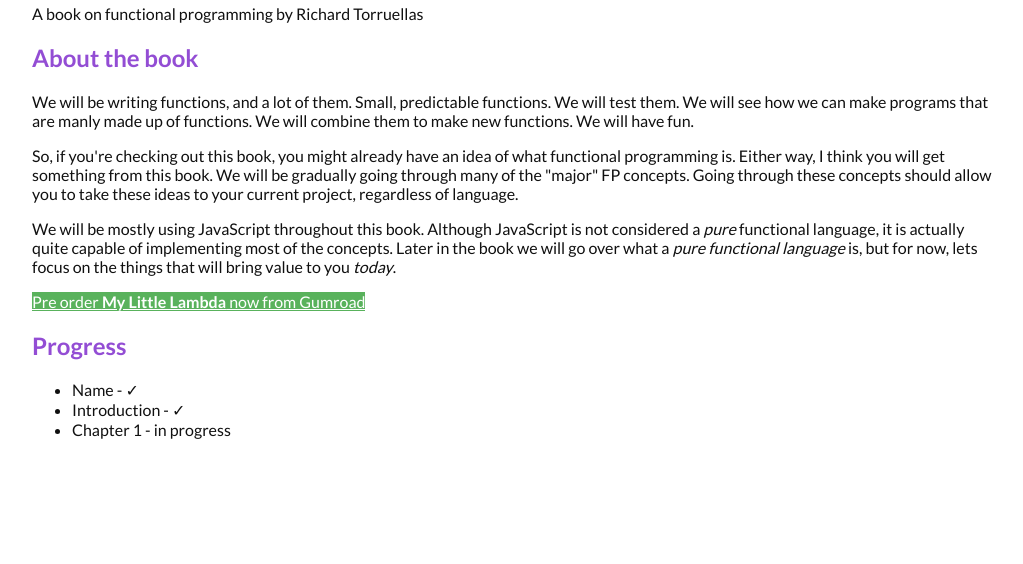
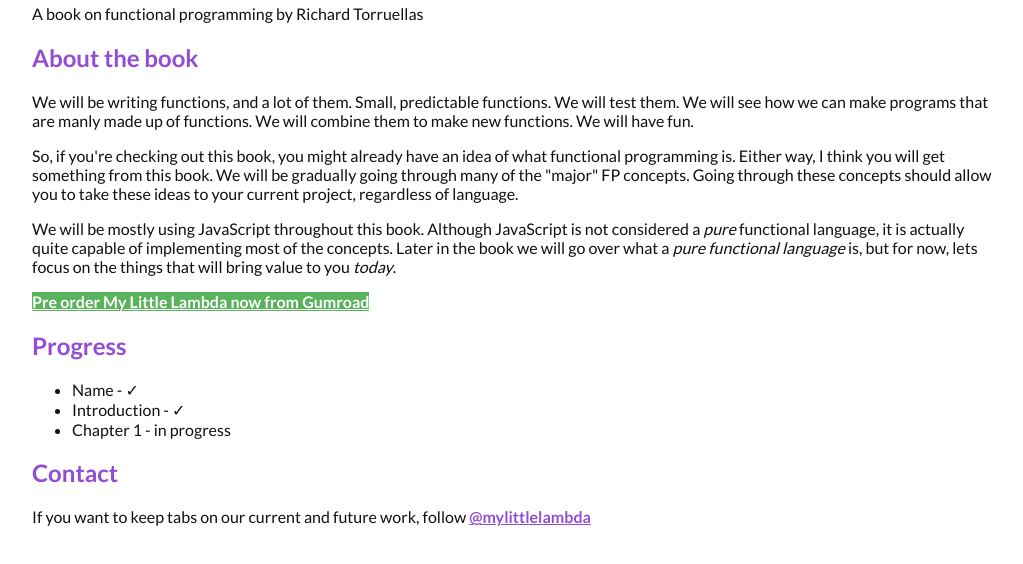
Before and after one commit to mylittlelambda/website, a plain HTML site: page index.html in a window 1280 px wide. Shown: the part 112-676 px from the top of the page, without its empty margins (128-1151 px from the left). Drawn offline with Linux system fonts and the light colour scheme.

Commit message:
adding twitter

```diff
--- a/index.html
+++ b/index.html
@@ -37,6 +37,11 @@
     li {
       color: #101010;
     }
+
+    a, a:hover, a:visited {
+      color: #934DD4;
+      font-weight: bold;
+    }
   </style>
   <script src="https://gumroad.com/js/gumroad.js"></script>
 </head>
@@ -67,6 +72,9 @@
       <li>Introduction - &#10003;</li>
       <li>Chapter 1 - in progress</li>
     </ul>
+
+    <h2>Contact</h2>
+    <p>If you want to keep tabs on our current and future work, follow <a href="https://twitter.com/mylittlelambda" target="_blank">@mylittlelambda</a></p>
   </div>
 </body>
 
```
